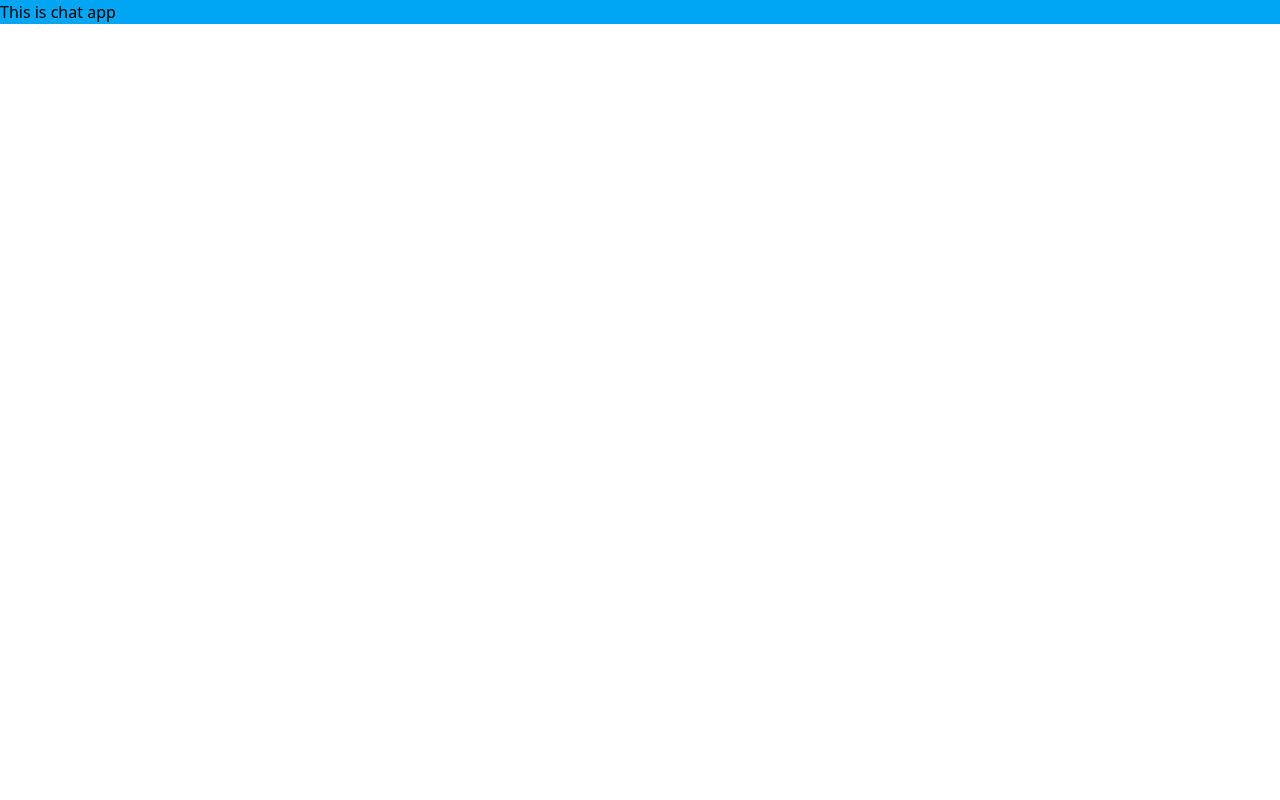
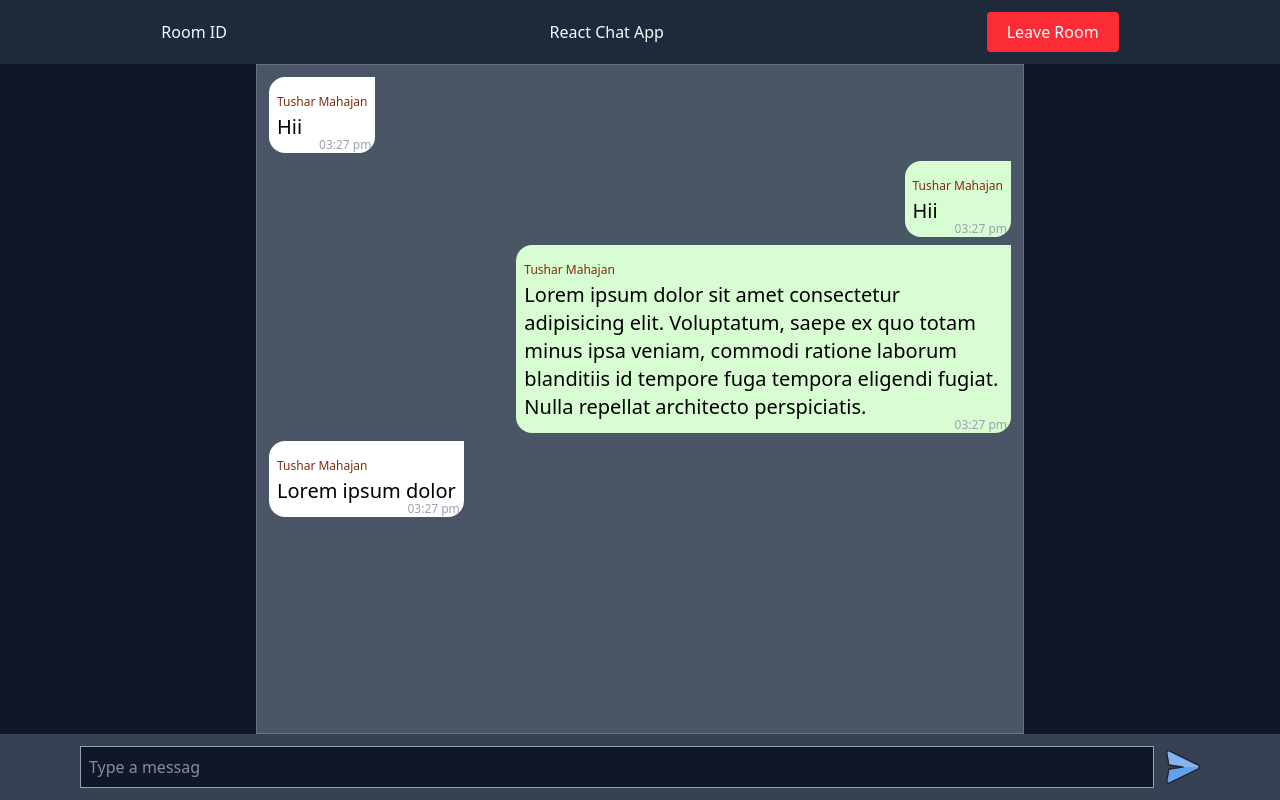
Before and after one commit to Tushar-Khushal-Mahajan/chat-app-frontend, a React (Vite) app: page /chat in a window 1280 px wide. Built offline with nearby package versions, Linux system fonts and the light colour scheme.

Commit message:
Design chat page

```diff
--- /dev/null
+++ b/src/components/chatContainer.jsx
@@ -0,0 +1,42 @@
+import ChatSend from "./chatSend";
+
+const ChatContainer = () => {
+
+  return <>
+    <div className="min-w-screen flex justify-center overflow-y-scroll flex-1">
+      <div className="md:min-w-3xl md:text-xl sm:text-xs md:max-w-3xl min-w-full border border-gray-500 p-3 bg-gray-600 text-white flex flex-1 flex-col gap-2 overflow-y-scroll ">
+        <div className="w-full">
+          <section className="p-2 pb-3 bg-white text-black w-fit max-w-5/6 md:max-w-4/6 rounded-bl-2xl rounded-br-2xl rounded-tl-2xl relative   ">
+            <small className="text-xs text-orange-900">Tushar Mahajan</small><br />
+            <span>Hii</span><br />
+            <small className="text-xs text-gray-400 p-0 m-0 absolute right-1 bottom-0">03:27 pm</small>
+          </section>
+        </div>
+        <div className="w-full">
+          <section className="p-2 pb-3 bg-[#D9FDD3] text-black w-fit max-w-5/6 md:max-w-4/6 rounded-bl-2xl rounded-br-2xl rounded-tl-2xl float-right relative ">
+            <small className="text-xs text-orange-900">Tushar Mahajan</small><br />
+            <span>Hii</span><br />
+            <small className="text-xs text-gray-400 p-0 m-0 absolute right-1 bottom-0">03:27 pm</small>
+          </section>
+        </div>
+        <div className="w-full">
+          <section className="p-2 pb-3 bg-[#D9FDD3] text-black w-fit max-w-5/6 md:max-w-4/6 rounded-bl-2xl rounded-br-2xl rounded-tl-2xl float-right relative ">
+            <small className="text-xs text-orange-900">Tushar Mahajan</small><br />
+            <span>Lorem ipsum dolor sit amet consectetur adipisicing elit. Voluptatum, saepe ex quo totam minus ipsa veniam, commodi ratione laborum blanditiis id tempore fuga tempora eligendi fugiat. Nulla repellat architecto perspiciatis.</span><br />
+            <small className="text-xs text-gray-400 p-0 m-0 absolute right-1 bottom-0">03:27 pm</small>
+          </section>
+        </div>
+        <div className="w-full">
+          <section className="p-2 pb-3 bg-white text-black w-fit max-w-5/6 md:max-w-4/6 rounded-bl-2xl rounded-br-2xl rounded-tl-2xl relative   ">
+            <small className="text-xs text-orange-900">Tushar Mahajan</small><br />
+            <span>Lorem ipsum dolor</span><br />
+            <small className="text-xs text-gray-400 p-0 m-0 absolute right-1 bottom-0">03:27 pm</small>
+          </section>
+        </div>
+      </div>
+    </div>
+
+  </>;
+}
+
+export default ChatContainer;
--- /dev/null
+++ b/src/components/chatHeader.jsx
@@ -0,0 +1,10 @@
+
+const ChatHeader = () => {
+  return <div className="bg-gray-800 py-3 text-gray-50 max-w-screen flex justify-around items-center">
+    <p className="">Room ID</p>
+    <p>React Chat App</p>
+    <button className="bg-red-500 px-5 py-2 rounded-sm">Leave Room</button>
+  </div>
+}
+
+export default ChatHeader;
--- /dev/null
+++ b/src/components/chatSend.jsx
@@ -0,0 +1,14 @@
+
+import sendIcon from "../assets/send-icon.png";
+
+const ChatSend = () => {
+  return <div className="bg-gray-700 md:px-20 px-3 py-3 flex justify-around gap-3">
+    <input type="text" id="message" name="message" placeholder="Type a messag"
+      className="w-full border bg-gray-900 text-white border-gray-400 p-2"
+    />
+
+    <button><img src={sendIcon} className="max-h-9" /></button>
+  </div>
+}
+
+export default ChatSend;
--- /dev/null
+++ b/src/components/chatpage.jsx
@@ -0,0 +1,15 @@
+import ChatContainer from "./chatContainer";
+import ChatHeader from "./chatHeader";
+import ChatSend from "./chatSend";
+
+const ChatPage = () => {
+  return <>
+    <div className="min-h-svh max-h-[100vh] overflow-hidden flex flex-col justify-between bg-gray-900">
+      <ChatHeader />
+      <ChatContainer />
+      <ChatSend />
+    </div>
+  </>
+}
+
+export default ChatPage;
--- a/src/config/routes.jsx
+++ b/src/config/routes.jsx
@@ -2,12 +2,13 @@ import React from "react";
 
 import { Routes, Route } from "react-router"
 import App from "../App";
+import ChatPage from "../components/chatpage";
 
 const AppRoutes = () => {
   return (
     <Routes>
       <Route path="/" element={<App />}></Route>
-      <Route path="/chat" element={<h1 className="bg-sky-500/100">This is chat app</h1>}></Route>
+      <Route path="/chat" element={<ChatPage />}></Route>
       <Route path="*" element={<h1>Oops! <br /> Page Not Found</h1>}></Route>
     </Routes>
   );
--- a/src/index.css
+++ b/src/index.css
@@ -1 +1,5 @@
 @import "tailwindcss";
+
+::-webkit-scrollbar {
+  width: 0;
+}
```
Also changed, not shown: src/assets/send-icon.png (added).
